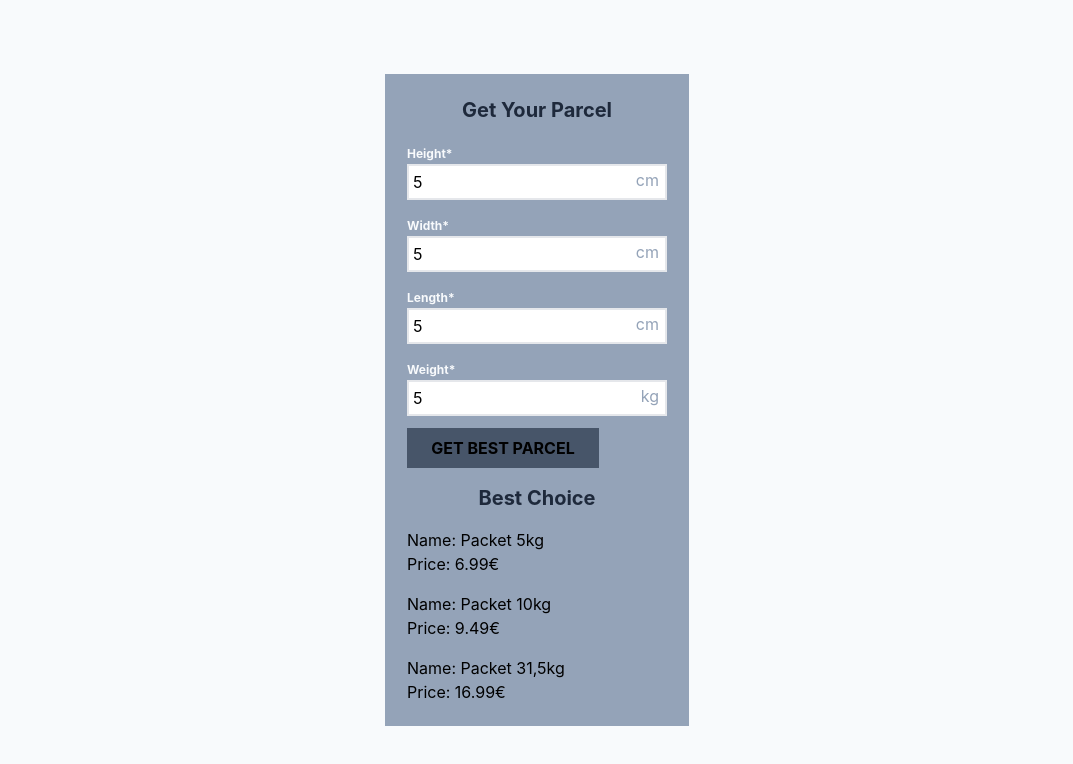
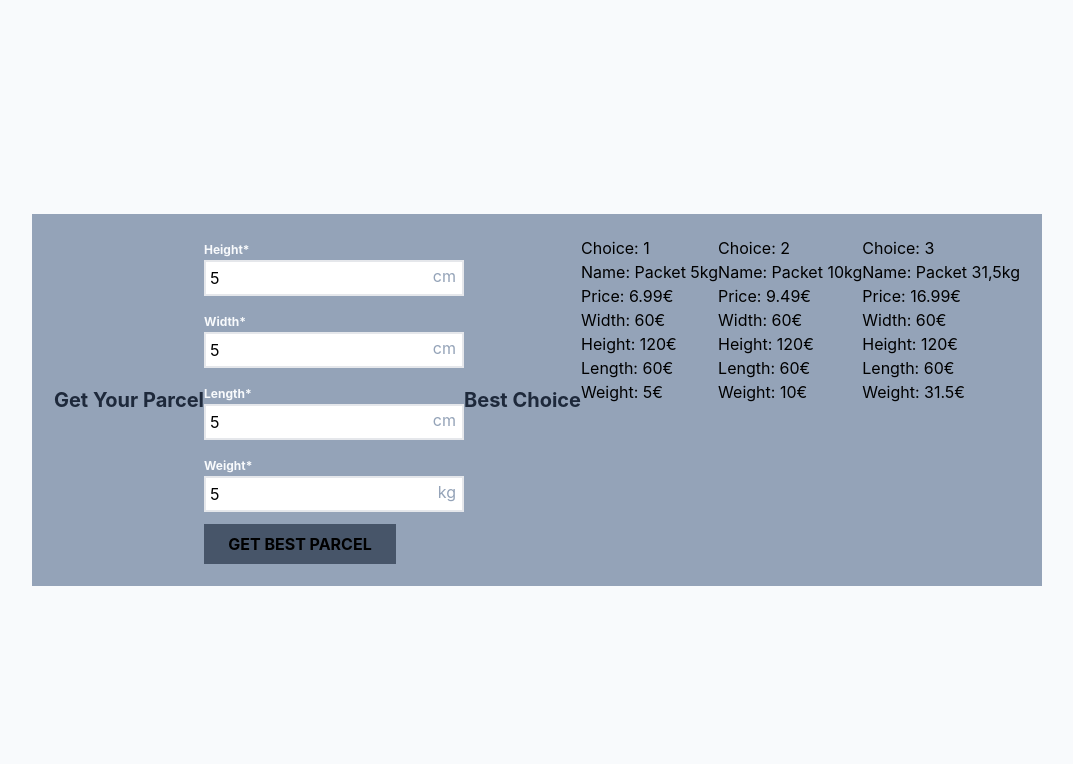
Before and after one commit to Torfeltorfel/Pirateship-, a React (Create React App) app: page / in a window 1280 px wide. Both pictures are taken after typing "5", "5", "5", "5" into the empty fields and a click on the button "GET BEST PARCEL". Shown: the top 764 px of the page, without its empty margins (103-1176 px from the left). Built offline with nearby package versions, Linux system fonts and the light colour scheme.

Commit message:
feat/rateCalculator: Show all possible parcel sizes

```diff
--- /dev/null
+++ b/src/components/Atoms/ListItems.jsx
@@ -0,0 +1,23 @@
+import React from "react";
+import Title from "./Title";
+
+const ListItems = ({ optimalParcel }) => {
+  return (
+    <div className="flex">
+      <Title headingLevel={"h2"}>best choice</Title>
+      {optimalParcel.map((parcel, index) => (
+        <ol key={parcel.name}>
+          <li>Choice: {index + 1}</li>
+          <li>Name: {parcel.name}</li>
+          <li>Price: {parcel.price}€</li>
+          <li>Width: {parcel.restrictions.width}€</li>
+          <li>Height: {parcel.restrictions.height}€</li>
+          <li>Length: {parcel.restrictions.length}€</li>
+          <li>Weight: {parcel.restrictions.weight}€</li>
+        </ol>
+      ))}
+    </div>
+  );
+};
+
+export default ListItems;
--- a/src/components/RateCalculator.jsx
+++ b/src/components/RateCalculator.jsx
@@ -4,6 +4,7 @@ import parcelInformation from "../res/parcelInformation.json";
 import { findOptimalParcel } from "../helperFunctions/findOptimalParcel";
 import { Button } from "./Atoms/Button";
 import Title from "./Atoms/Title";
+import ListItems from "./Atoms/ListItems";
 
 const RateCalculator = () => {
   const [optimalParcel, setOptimalParcel] = useState({});
@@ -19,7 +20,7 @@ const RateCalculator = () => {
   };
 
   return (
-    <>
+    <div className="flex">
       <Title headingLevel="h1">get your parcel</Title>
       <form className="flex flex-col gap-3" onSubmit={handleSubmit}>
         <InputField
@@ -66,19 +67,10 @@ const RateCalculator = () => {
         />
         <Button>get best parcel</Button>
       </form>
-      {optimalParcel && (
-        <>
-          <Title headingLevel={"h2"}>best choice</Title>
-          {Object.keys(optimalParcel).length > 0 &&
-            optimalParcel.map((parcel) => (
-          <ul>
-                <li>Name: {parcel.name}</li>
-                <li>Price: {parcel.price}€</li>
-          </ul>
-            ))}
-        </>
+      {Object.keys(optimalParcel).length > 0 && (
+        <ListItems optimalParcel={optimalParcel} />
       )}
-    </>
+    </div>
   );
 };
 
```
